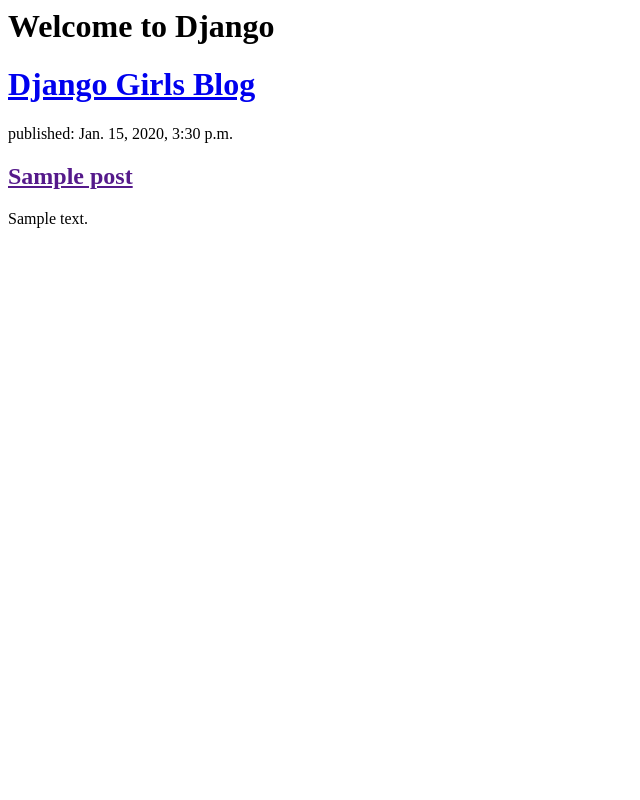
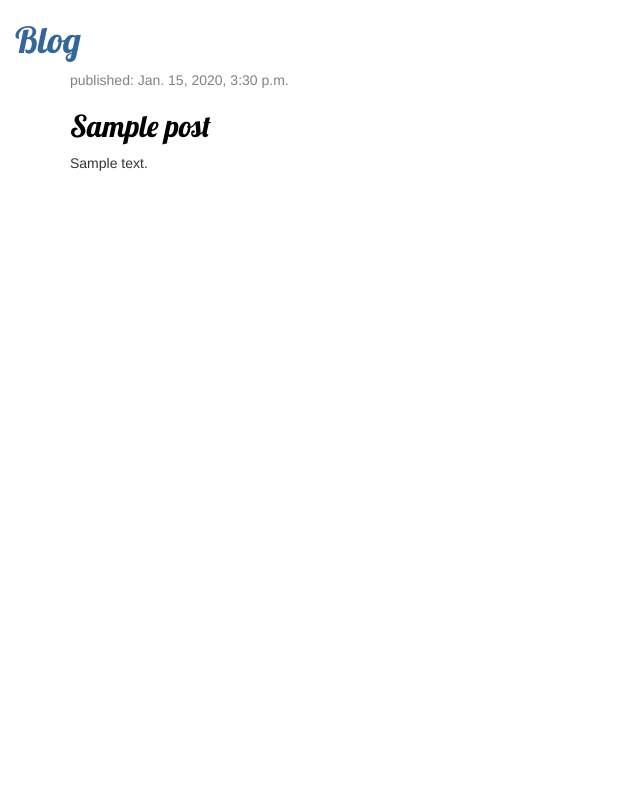
Before and after one commit to Vijay-Mundaragi/blog, a Django app: template blog/templates/blog/post_list.html in a window 1280 px wide. Shown: the whole page, without its empty margins (0-640 px from the left). Run offline with Django 3.2, Linux system fonts and the light colour scheme; the template is opened without the code that fills it: values that come from a table or form of the project are taken from there, others are empty; tables that the repository leaves empty hold one stand-in row (values such as "Sample post"); some libraries are stand-ins or nearby versions.

Commit message:
adding css

```diff
--- /dev/null
+++ b/blog/static/css/styles.css
@@ -0,0 +1,55 @@
+h1 a, h2 a {
+    color: #336699;
+    font-family: 'Lobster';
+}
+
+body {
+    padding-left: 15px;
+}
+
+.page-header {
+    background-color: #C25100;
+    margin-top: 0;
+    padding: 20px 20px 20px 40px;
+}
+
+.page-header h1, .page-header h1 a, .page-header h1 a:visited, .page-header h1 a:active {
+    color: #ffffff;
+    font-size: 36pt;
+    text-decoration: none;
+}
+
+.content {
+    margin-left: 40px;
+}
+
+h1, h2, h3, h4 {
+    font-family: 'Lobster', cursive;
+}
+
+.date {
+    color: #828282;
+}
+
+.save {
+    float: right;
+}
+
+.post-form textarea, .post-form input {
+    width: 100%;
+}
+
+.top-menu, .top-menu:hover, .top-menu:visited {
+    color: #ffffff;
+    float: right;
+    font-size: 26pt;
+    margin-right: 20px;
+}
+
+.post {
+    margin-bottom: 70px;
+}
+
+.post h2 a, .post h2 a:visited {
+    color: #000000;
+}
--- a/blog/templates/blog/post_list.html
+++ b/blog/templates/blog/post_list.html
@@ -1,13 +1,34 @@
-<h1>Welcome to Django</h1>
-
+{% load static %}
+<html>
+    <head>
+        <title>Blog - Django</title>
+        <link rel="stylesheet" href="//maxcdn.bootstrapcdn.com/bootstrap/3.2.0/css/bootstrap.min.css">
+        <link rel="stylesheet" href="//maxcdn.bootstrapcdn.com/bootstrap/3.2.0/css/bootstrap-theme.min.css">
+        <link href="//fonts.googleapis.com/css?family=Lobster&subset=latin,latin-ext" rel="stylesheet" type="text/css">
+        <link rel="stylesheet" href="{% static 'css/styles.css' %}">
+    </head>
+    <body>
         <div>
-    <h1><a href="/">Django Girls Blog</a></h1>
+            <h1><a href="/">Blog</a></h1>
         </div>
 
+        <div class="content container">
+            <div class="row">
+                <div class="col-md-8">
                     {% for post in posts %}
-    <div>
+                        <div class="post">
+                            <div class="date">
                                 <p>published: {{ post.published_date }}</p>
+                            </div>
                             <h2><a href="">{{ post.title }}</a></h2>
                             <p>{{ post.text|linebreaksbr }}</p>
                         </div>
                     {% endfor %}
+                </div>
+            </div>
+        </div>
+
+
+
+    </body>
+</html>
```
Lines whose indentation alone changed are shown as unchanged.
